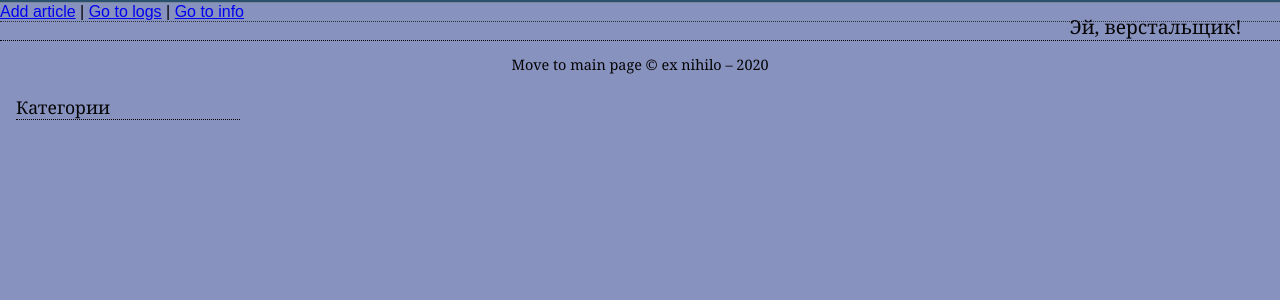
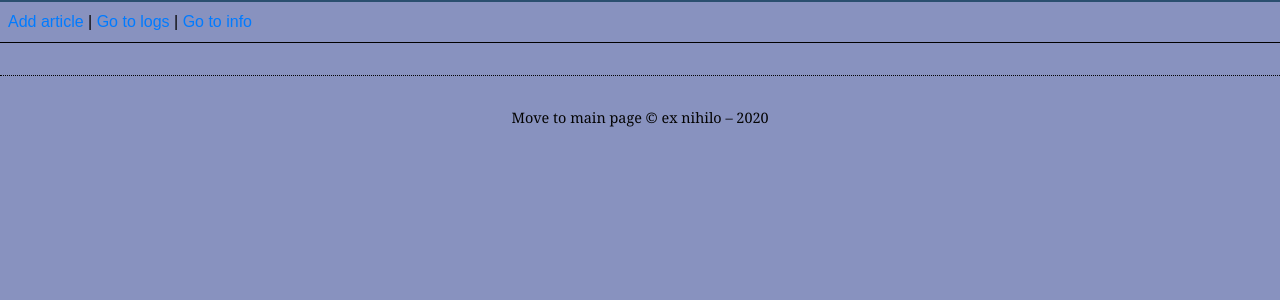
Before and after one commit to 0kkama/php_blog, a PHP site: page / in a window 1280 px wide. Shown: the top 300 px of the page. Run offline with PHP 8.4, Linux system fonts and the light colour scheme; data that the repository does not hold is empty.

Commit message:
Добавление/изменение стилей и разметки

```diff
--- a/controllers/category.cntrl.php
+++ b/controllers/category.cntrl.php
@@ -1,6 +1,6 @@
  <?php
     makesVisitLog();
-    var_dump($urichunks);
+    var_dump(URL_PARAMS);
 // проверка верности передаваемого ID
     if (!checkID(URL_PARAMS[2])) {
         ifErr404();
--- a/css/styles.css
+++ b/css/styles.css
@@ -1,17 +1,35 @@
-     body {
+body {
+  min-height: 100%;
   margin: 0;
   padding: 0;
   background-color: #8892BF;
   color: #040404;
+  font-size: 16px;
   font-family: Arial, Helvetica, sans-serif;
   border-top: 2px solid #2A4F6F;
-  margin-bottom: 15px;
+  /*margin-bottom: 15px;*/
+}
+
+* {
+  box-sizing: border-box;
+}
+
+.root {
+  display: flex;
+  flex-direction: column;
+  min-height: 100%;
+}
+
+.container {
+  max-width: 1000px;
+  margin: 0 auto;
+  padding: 0 1rem;
 }
 
 #header {
-  border-top: 1px solid #778899;
-  border-bottom: 1px dotted #2E3436;
-  /*height: 4em;*/
+  padding: 0.5rem;
+  /*border-top: 1px solid #778899;*/
+  border-bottom: 1px solid black;
 }
 
 #header .slogan {
@@ -32,23 +50,38 @@
   margin-top: 0.5em;
 }
 
+main {
+  flex-grow: 1;
+}
+
+.main-content {
+  display: flex;
+  width: 100%;
+  padding: 1rem 0;
+}
+
 #nav {
-  position: absolute;
-  top: 5em;
-  left: 1em;
-  width: 14em;
+  width: 180px;
+  padding-right: 1.5rem;
+  align-self: flex-start;
+  flex-shrink: 0;
 }
 
 #nav ul {
   list-style: none;
-  margin-left: 1em;
-  padding-left: 0;
+  margin: 0;
+  padding: 0;
 }
 
 #nav li {
-  font-size: 100%;
-  border-bottom: 1px dotted #040404;
-  margin-bottom: 0.3em;
+  padding: 0.3rem 0.5rem;
+  cursor: pointer;
+}
+
+#nav a:link {
+  display: block;
+  width: 100%;
+  height: 100%;
 }
 
 #nav a:link,
@@ -58,22 +91,53 @@
   background-color: transparent;
 }
 
-#nav a:hover {
-  color: #778899;
+#nav li:hover {
+  background-color: #778899;
 }
 
-#nav h2 {
-  font: 110% Georgia, "Times New Roman", Times, serif;
-  color: #040404;
-  background-color: transparent;
-  border-bottom: 1px dotted #040404;
+#nav li:hover a {
+  color: #fff;
 }
 
 #content {
+  flex-grow: 1;
   font: 110% Georgia, "Times New Roman", Times, serif;
-  margin-left: 16em;
-  margin-right: 10em;
+  /*margin-left: 16em;
+  margin-right: 10em;*/
   text-align: justify;
+}
+
+.article-preview {
+  margin-bottom: 1rem;
+  padding: 1rem;
+  background-color: #677F87;
+  border-radius: 4px;
+}
+
+.article-preview h1 {
+  margin: 0;
+}
+
+.article-preview:last-of-type {
+  margin-bottom: 0;
+}
+
+.article {
+  padding: 1rem;
+  background-color: #677F87;
+  border-radius: 4px;
+}
+
+.article h1 {
+  margin: 0;
+}
+
+.article-actions {
+  display: flex;
+}
+
+.article-actions a {
+  margin-right: 0.5rem;
 }
 
 h1 {
@@ -109,10 +173,10 @@ form {
   clear: both;
   text-align: center;
   border-top: 1px dotted #040404;
-  margin-top: 10px;
   font: 90% Georgia, "Times New Roman", Times, serif;
   color: #040404;
   background-color: transparent;
+  padding: 1rem 0;
 }
 
 #footer ul{
--- a/model/art.mod.php
+++ b/model/art.mod.php
@@ -22,7 +22,7 @@ function editArticle(array $params = []) : bool {
     $query = makeQueryToDB($sql, $params);
         return true;
 }
-// удаление статьи по ID
+// удаление (архивация) статьи по ID
 function removeArticle(array $params = []) : bool {
     // $sql = "DELETE FROM articles WHERE art_id = :art_id";
     $sql = "UPDATE articles SET `moderation`= '2' WHERE art_id = :art_id";
--- a/views/category.view.php
+++ b/views/category.view.php
@@ -1,8 +1,10 @@
 <div id="content">
     <?php foreach($articles as $article): ?>
+        <div class="article-preview">
             <h1><?=$article['title']?></h1>
             <blockquote><i> <?= 'by ' . $article['author'];?></i></blockquote>
             <p><?=mb_substr($article['content'], 0, 100) . '...';?></p>
             <a href="/article/<?=$article['art_id']?>">Read more</a>
+        </div>
     <?php endforeach; ?>
 </div>
--- a/views/index.view.php
+++ b/views/index.view.php
@@ -1,8 +1,11 @@
 <div id="content">
 	<?php foreach($articles as $article): ?>
+        <div class="article-preview">
 			<h1><?=$article['title']?></h1>
             <blockquote><i> <?= 'by ' . $article['author'];?></i></blockquote>
             <p><?=mb_substr($article['content'], 0, 100) . '...';?></p>
 			<a href="article/<?=$article['art_id']?>">Read more</a>
+            <!-- <button type="button" class="btn btn-primary">Primary</button> -->
+        </div>
     <?php endforeach; ?>
 </div>
--- a/views/layout.view.php
+++ b/views/layout.view.php
@@ -3,29 +3,37 @@
 <head>
     <title><?= $title ?></title>
     <meta charset="utf-8" />
+    <link rel="stylesheet" href="https://stackpath.bootstrapcdn.com/bootstrap/4.5.2/css/bootstrap.min.css" integrity="sha384-JcKb8q3iqJ61gNV9KGb8thSsNjpSL0n8PARn9HuZOnIxN0hoP+VmmDGMN5t9UJ0Z" crossorigin="anonymous">
     <link rel="stylesheet" href="/css/styles.css" />
 </head>
 
 <body>
-    <div id='header'>
+    <div class="root">
+        <header id='header'>
             <a href="/add">Add article</a>
             | <a href="/logs">Go to logs</a>
             | <a href="/info">Go to info</a>
-        <span class="slogan"> Эй, верстальщик! <!-- Ты пидор! --> </span>
-    </div>
+        </header>
 
-    <?= $content ?>
-
-    <div id='nav'>
-        <h2> Категории </h2>
+        <main>
+            <div class="container">
+                <div class="main-content">
+                    <aside id='nav'>
+                        <nav>
                             <ul>
                                 <?php foreach($categories as $category): ?>
                                     <li><a href="/category/<?=$category['cat_id'];?>"> <?=$category['cat_name'];?> </a></li>
                                 <?php endforeach; ?>
                             </ul>
+                        </nav>
+                    </aside>
+
+                    <?= $content ?>
                 </div>
+            </div>
+        </main>
 
-    <div id="footer">
+        <footer id="footer">
             <div>
                 <ul>
                     <?php foreach($categories as $category): ?>
@@ -34,7 +42,7 @@
                 </ul>
             </div>
             <a href="/">Move to main page</a> &copy ex nihilo  &#8211 2020
-    </div>
-
+        </footer>
+    <div>
 </body>
 </html>
```
Also changed, not shown: views/add.view.php (+16 -5 lines), views/article.view.php (+7 -5 lines). Lines whose indentation alone changed are shown as unchanged.
